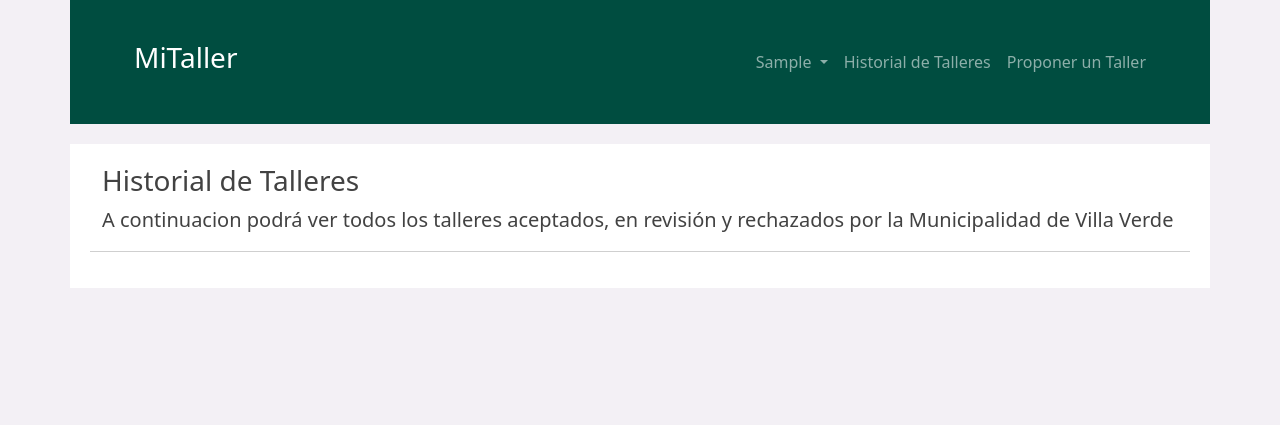
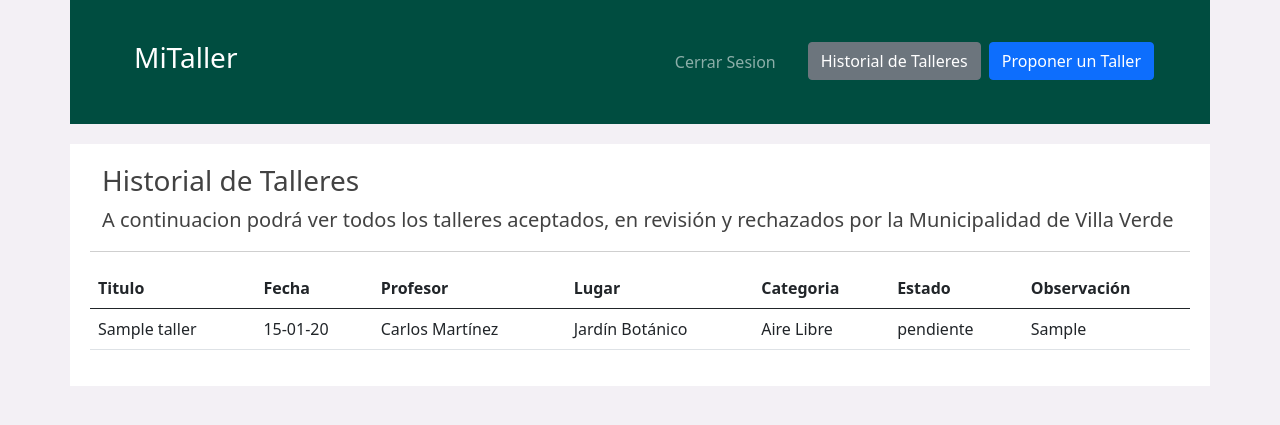
Before and after one commit to sauerkraut759/MiTaller, a Django app: template core/templates/core/talleres.html in a window 1280 px wide. Shown: the top 425 px of the page. Run offline with Django 5.2, Linux system fonts and the light colour scheme; the template is opened without the code that fills it: values that come from a table or form of the project are taken from there, others are empty; a user stored in the database is signed in; data comes from the database, SQL or seed files in the repository; tables that the repository leaves empty hold one stand-in row (values such as "Sample post"); some libraries are stand-ins or nearby versions.

Commit message:
cambios al navbar y a talleres

```diff
--- a/core/templates/core/nav.html
+++ b/core/templates/core/nav.html
@@ -17,33 +17,17 @@
         <div class="collapse navbar-collapse flex-lg-grow-0" id="contenidoMenu">
             <ul class="navbar-nav">
                 {% if user.is_authenticated %}
-                <li class="nav-item dropdown">
-                    <a
-                        href="#"
-                        class="nav-link dropdown-toggle"
-                        role="button"
-                        data-bs-toggle="dropdown"
-                        aria-expanded="false"
-                        id="dropdown-usuario"
-                    >
-                        {% if user.first_name %}
-                            {{user.first_name}}
-                        {% else %}
-                            {{user.username}}
-                        {% endif %}
-                    </a>
 
-                    <ul class="dropdown-menu text-light" aria-labelledby="dropdown-usuario">
-                        <li><a href="/logout" class="dropdown-item">Cerrar Sesión</a></li>
-                    </ul>
+                <li class="nav-item me-4">
+                    <a href="/logout" class="nav-link">Cerrar Sesion</a>
                 </li>
 
                 <li class="nav-item">
-                    <a href="/talleres/todos" class="nav-link">Historial de Talleres</a>
+                    <a href="/talleres/todos" class="btn btn-secondary me-2">Historial de Talleres</a>
                 </li>
 
                 <li class="nav-item">
-                    <a href="/talleres/proponer" class="nav-link">Proponer un Taller</a>
+                    <a href="/talleres/proponer" class="btn btn-primary">Proponer un Taller</a>
                 </li>
                 {% else %}
                 <li class="nav-item">
--- a/core/templates/core/talleres.html
+++ b/core/templates/core/talleres.html
@@ -6,6 +6,40 @@
     <h3>Historial de Talleres</h3>
     <p class="lead">A continuacion podrá ver todos los talleres aceptados, en revisión y rechazados por la Municipalidad de Villa Verde</p>
     <hr>
+
+    <table class="table">
+        <thead>
+            <tr>
+                <th scope="col">Titulo</th>
+                <th scope="col">Fecha</th>
+                <th scope="col">Profesor</th>
+                <th scope="col">Lugar</th>
+                <th scope="col">Categoria</th>
+                <th scope="col">Estado</th>
+                <th scope="col">Observación</th>
+            </tr>
+        </thead>
+        <tbody>
+            {% for taller in talleres %}
+            <tr>
+                <td>{{taller.titulo}}</td>
+                <td>{{taller.fecha|date:'d-m-y'}}</td>
+                <td>
+                    {% if taller.profesor %}
+                        {{taller.profesor.nombre}} {{taller.profesor.apellido}}
+                    {% else %}
+                        Sin asignar
+                    {% endif %}
+                </td>
+                <td>{{taller.lugar.nombre}}</td>
+                <td>{{taller.categoria.nombre}}</td>
+                <td>{{taller.estado}}</td>
+                <td>{{taller.observacion}}</td>
+            </tr>
+            {% endfor %}
+        </tbody>
+    </table>
+
 </main>
 
 {% endblock %}
```
